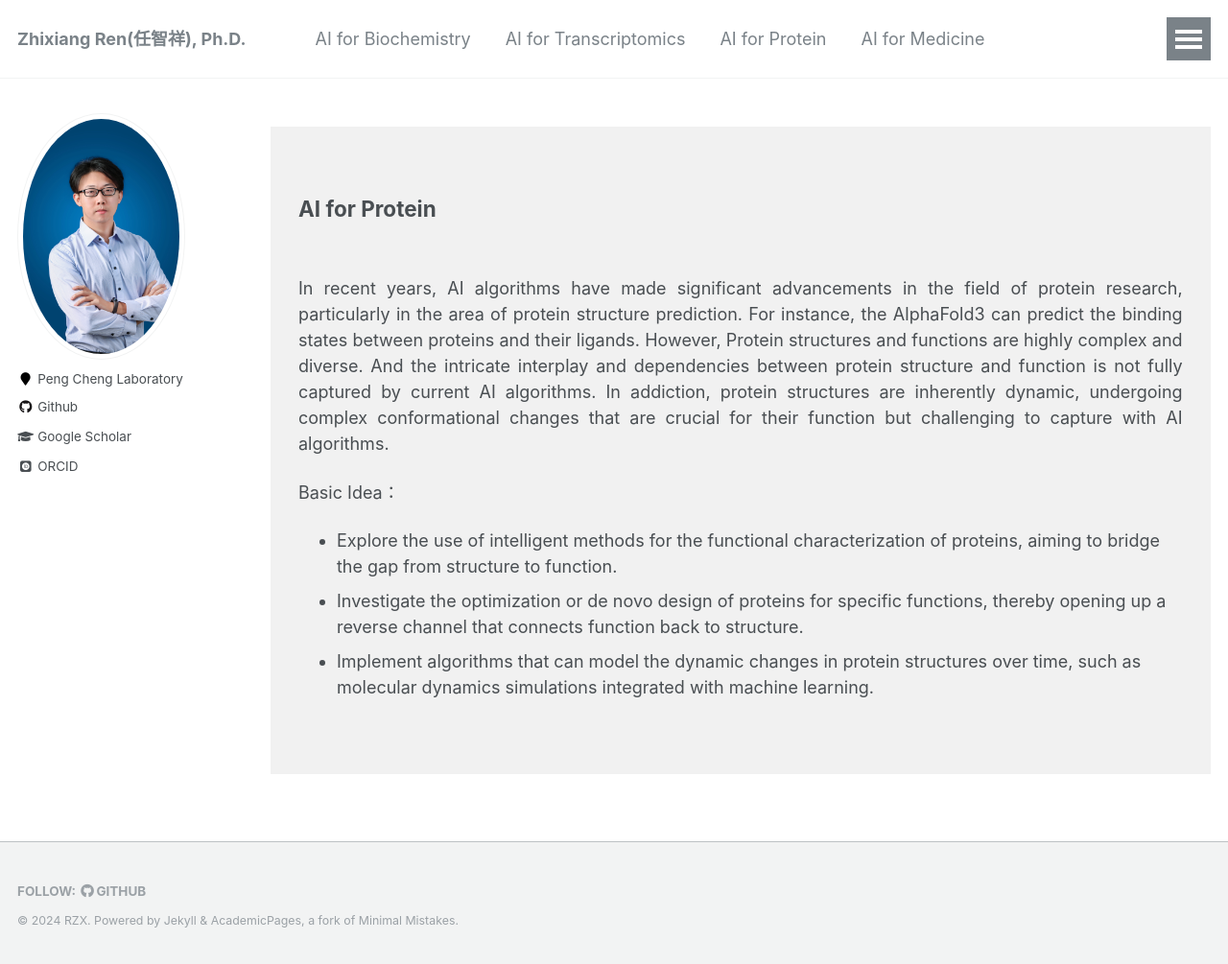
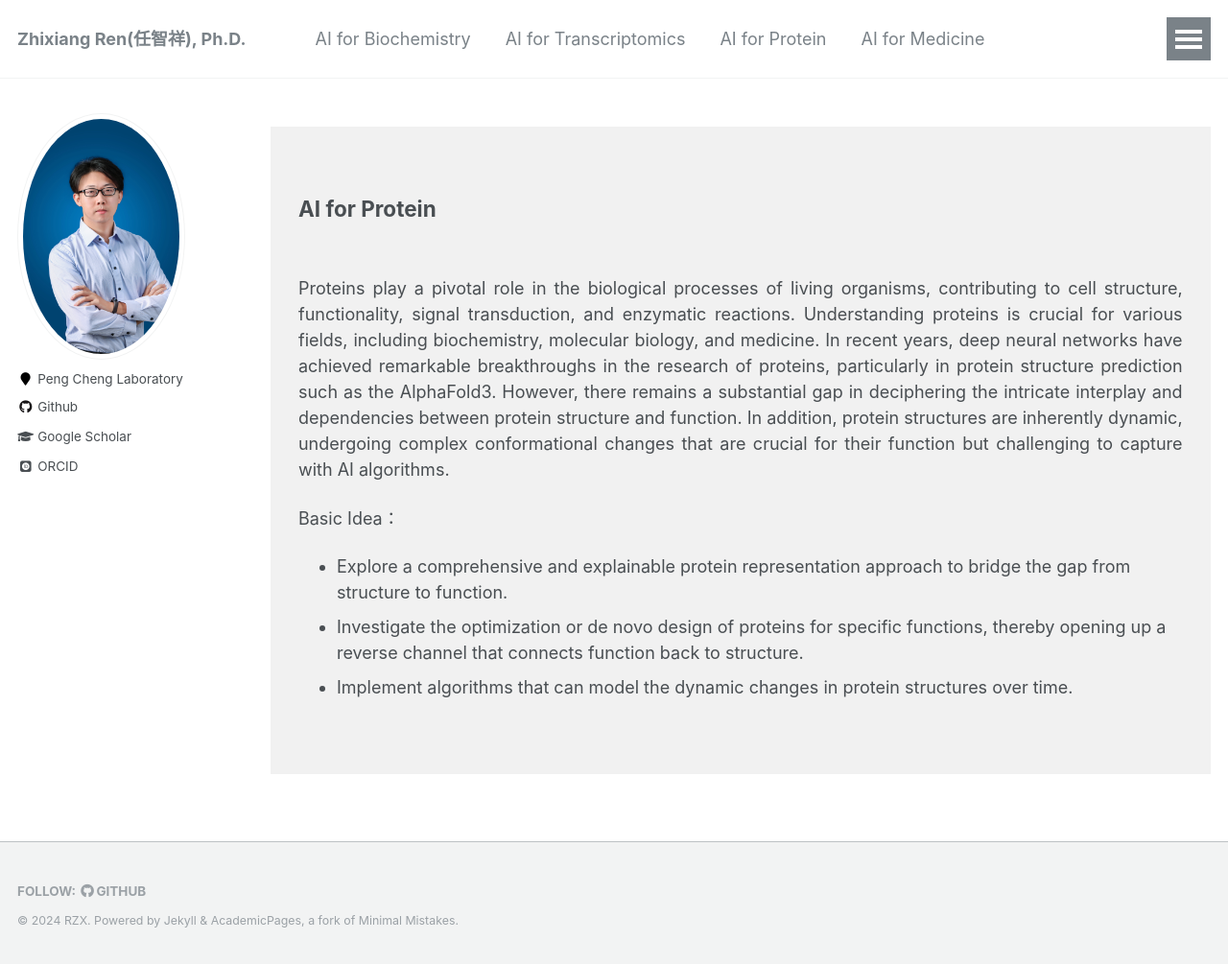
Before and after one commit to zhixiang-ren/zhixiang-ren.github.io, a Jekyll site: the page built from _pages/AI_for_Protein.html, in a window 1280 px wide and 1005 px high. Shown: the whole window at 96% size. Built offline with Jekyll 4.4.1, drawn with Linux system fonts in a browser that asks for light colours; some web fonts are replaced.

Commit message:
Update AI_for_Protein.html

```diff
--- a/_pages/AI_for_Protein.html
+++ b/_pages/AI_for_Protein.html
@@ -10,17 +10,18 @@ author_profile: true
 <h2>AI for Protein</h2>
 </br>
 <p style="text-align:justify">
-  In recent years, AI algorithms have made significant advancements in the field of protein research, particularly in the area of protein structure prediction.
-  For instance, the AlphaFold3 can predict the binding states between proteins and their ligands.
-  However, Protein structures and functions are highly complex and diverse. And the intricate interplay and dependencies between protein structure and function is not fully captured by current AI algorithms.
-  In addiction, protein structures are inherently dynamic, undergoing complex conformational changes that are crucial for their function but challenging to capture with AI algorithms.
+  Proteins play a pivotal role in the biological processes of living organisms, contributing to cell structure, functionality, signal transduction, and enzymatic reactions.
+  Understanding proteins is crucial for various fields, including biochemistry, molecular biology, and medicine.
+  In recent years, deep neural networks have achieved remarkable breakthroughs in the research of proteins, particularly in protein structure prediction such as the AlphaFold3.
+  However, there remains a substantial gap in deciphering the intricate interplay and dependencies between protein structure and function.
+  In addition, protein structures are inherently dynamic, undergoing complex conformational changes that are crucial for their function but challenging to capture with AI algorithms.
 </p>
 <p style="text-align:justify">
   Basic Idea：
   <ul>
-    <li>Explore the use of intelligent methods for the functional characterization of proteins, aiming to bridge the gap from structure to function. </li>
+    <li>Explore a comprehensive and explainable protein representation approach to bridge the gap from structure to function. </li>
     <li>Investigate the optimization or de novo design of proteins for specific functions, thereby opening up a reverse channel that connects function back to structure. </li>
-    <li>Implement algorithms that can model the dynamic changes in protein structures over time, such as molecular dynamics simulations integrated with machine learning.</li>
+    <li>Implement algorithms that can model the dynamic changes in protein structures over time.</li>
   </ul>
 </p>
 </br>
```
